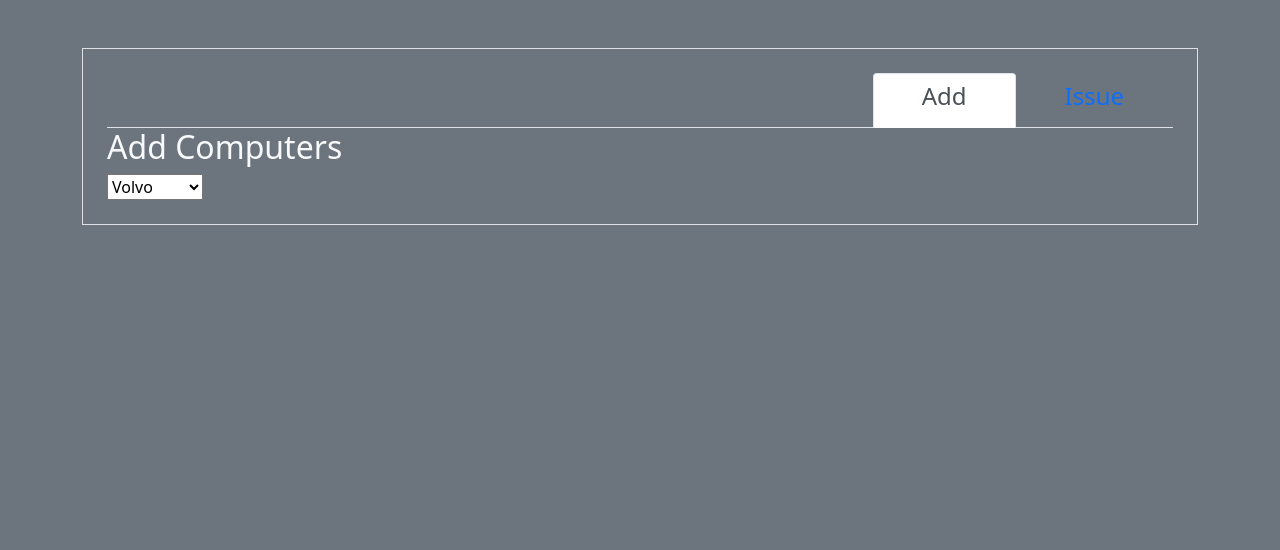
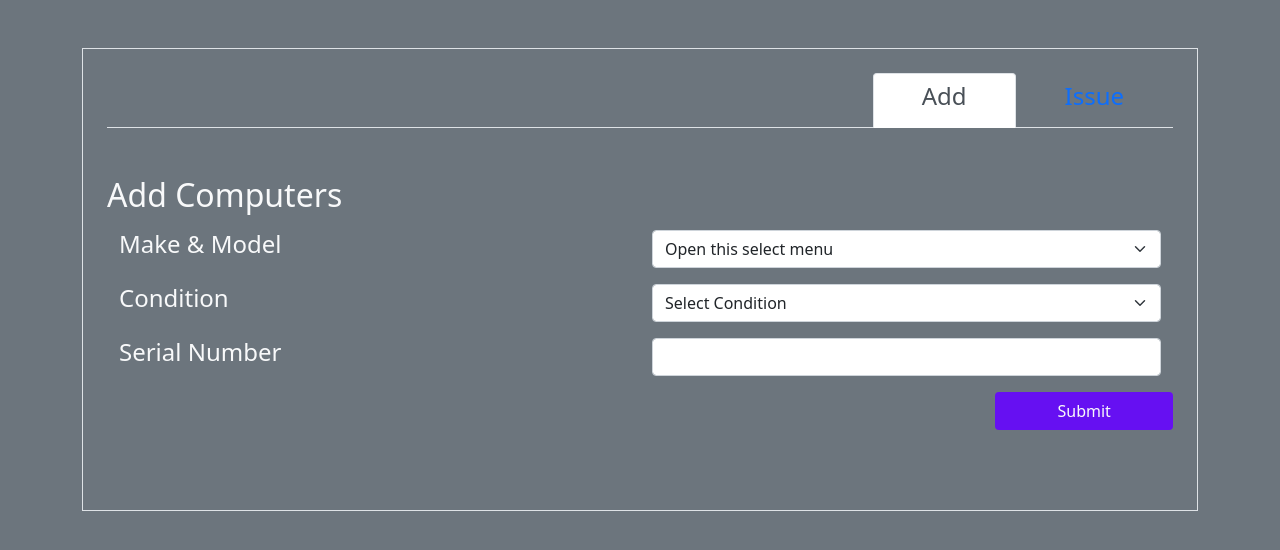
Before and after one commit to MuhammedCrow/IT_Inventory, a Flask app: page /computers in a window 1280 px wide. Shown: the part 101-651 px from the top of the page. Run offline with Flask 2, Linux system fonts and the light colour scheme; some libraries are stand-ins or nearby versions.

Commit message:
add computers form completed
more UI design is needed

```diff
--- a/website/static/css/main.css
+++ b/website/static/css/main.css
@@ -1,12 +1,8 @@
-.text-light:hover {
+.home-items:hover {
   background-color: #6610f2;
 }
 
-li:hover {
-  color: #6610f2;
-}
-
-nav-link:active {
+.btn-color {
   background-color: #6610f2;
 }
 /*# sourceMappingURL=main.css.map */
--- a/website/static/scss/main.scss
+++ b/website/static/scss/main.scss
@@ -1,8 +1,8 @@
-$bg-second : #6610f2;
+$bg-second: #6610f2;
+.home-items:hover {
+    background-color: $bg-second;
+}
 
-.text-light:hover{
-  background-color: $bg-second;
+.btn-color {
+    background-color: $bg-second;
 }
-li:hover {
-  color: $bg-second;
- }
--- a/website/templates/computers.html
+++ b/website/templates/computers.html
@@ -1,24 +1,63 @@
 {% extends "base.html" %} {% block title %}Home{% endblock %} {% block content %}
 <div class="border p-md-4 my-5">
     <ul class="nav nav-tabs justify-content-end">
-        <li class="nav-item"><a class="active activ-dark nav-link px-5 text-" data-bs-toggle="tab" href="#add">
-            <h4 class="tab-text">Add</h4>
-    </a></li>
-        <li class="nav-item"><a class="nav-link px-5" data-bs-toggle="tab" href="#issue">
-            <h4 class="tab-text">Issue</h4>
-    </a></li>
+        <li class="nav-item">
+            <a class="active activ-dark nav-link px-5 text-" data-bs-toggle="tab" href="#add">
+                </i>
+                <h4 class="tab-text">Add</h4>
+            </a>
+        </li>
+        <li class="nav-item">
+            <a class="nav-link px-5" data-bs-toggle="tab" href="#issue">
+                <h4 class="tab-text">Issue</h4>
+            </a>
+        </li>
     </ul>
-    <div class="tab-content">
+    <div class="tab-content my-5">
         <div class="active tab-pane" id="add">
             <h2>Add Computers</h2>
-            <select name="cars" id="cars">
-                <option value="volvo">Volvo</option>
-                <option value="saab">Saab</option>
-                <option value="mercedes">Mercedes</option>
-                <option value="audi">Audi</option>
-              </select>
+            <div class="container my-3">
+                <form action="" method="post">
+                    <div class="row mb-3">
+                        <div class="col">
+                            <label for="model" class="text-light h4">Make & Model</label>
+                        </div>
+                        <div class="col">
+                            <select id="model" class="form-select form-control">
+                                <option selected>Open this select menu</option>
+                                <option value="1">One</option>
+                                <option value="2">Two</option>
+                                <option value="3">Three</option>
+                              </select>
+                        </div>
+                    </div>
+                    <div class="row mb-3">
+                        <div class="col">
+                            <label for="condition" class="text-light h4">Condition</label>
+                        </div>
+                        <div class="col">
+                            <select id="condition" class="form-select form-control">
+                                <option selected>Select Condition </option>
+                                <option value="1">New</option>
+                                <option value="2">Used</option>
+                              </select>
+                        </div>
+                    </div>
+                    <div class="row mb-3">
+                        <div class="col">
+                            <label for="snumber" class="text-light h4">Serial Number</label>
+                        </div>
+                        <div class="col">
+                            <input id="snumber" type="text" class="form-control">
+                        </div>
+                    </div>
+                    <div class="row mb-3">
+                        <button class="btn btn-color col-2 ms-auto text-light h4" type="button ">Submit</button>
+                    </div>
+                </form>
+            </div>
         </div>
-        <div class="tab-pane" id="issue">
+        <div class="tab-pane " id="issue ">
             <h2>Issue Computers</h2>
         </div>
     </div>
```
Also changed, not shown: website/templates/home.html (+6 -6 lines), 1 other file.
